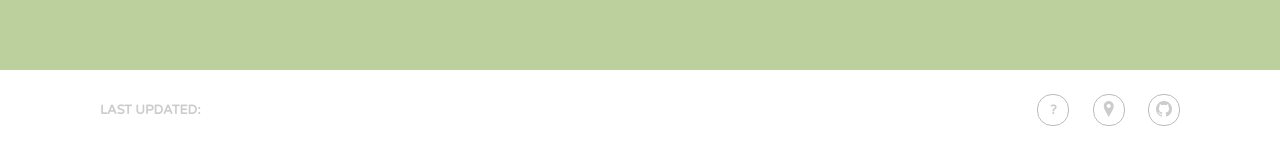
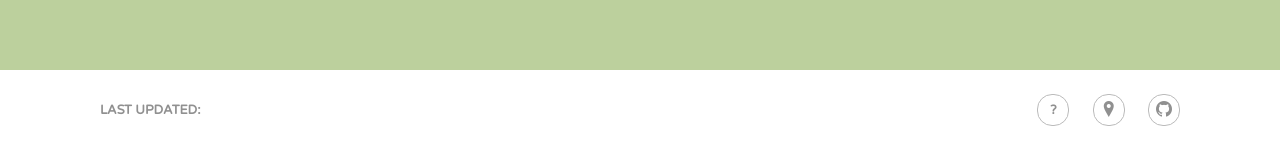
Before and after one commit to Edmeral/weather, a plain HTML site: page index.html in a window 1280 px wide. In both pictures the pointer is over the element 640 px from the left and 760 px from the top of the page. Shown: the part 650-797 px from the top of the page. Drawn offline with nearby package versions, Linux system fonts and the light colour scheme.

Commit message:
Added a hover transition to footer

```diff
--- a/style.css
+++ b/style.css
@@ -47,6 +47,11 @@ footer {
   box-sizing: border-box;
   padding-left: 100px;
   padding-right: 100px;
+  transition: all 0.3s ease-in-out;
+}
+
+footer:hover {
+  color: #909090;
 }
 
 .icons-container {
```
